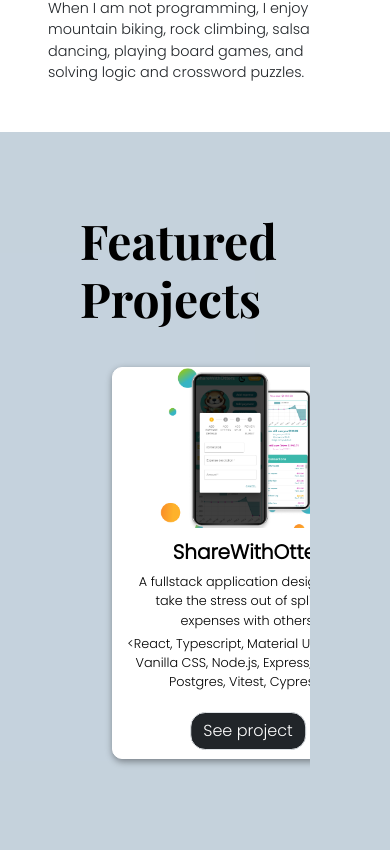
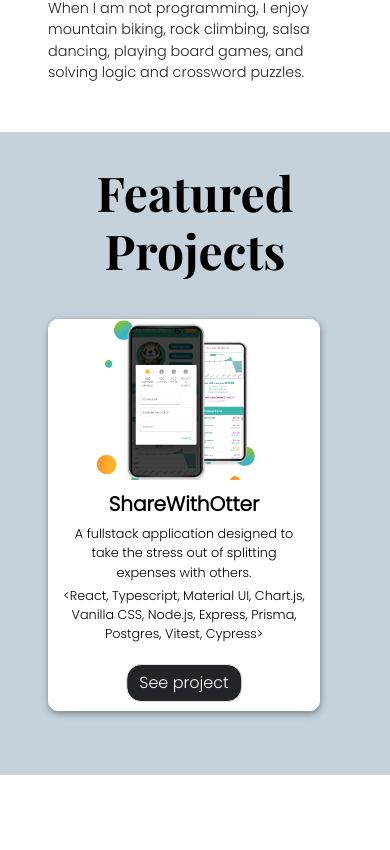
Before and after one commit to jleewest/portfolio, a React (Vite) app in the folder client/: page / in a window 390 px wide. Shown: the part 2034-2884 px from the top of the page. Built offline with nearby package versions, Linux system fonts and the light colour scheme.

Commit message:
style: responsive project page

```diff
--- a/client/src/css/Projects.css
+++ b/client/src/css/Projects.css
@@ -74,3 +74,18 @@
   text-decoration: none;
   color: white;
 }
+
+@media (max-width: 1083px) {
+  .Projects {
+    padding: 2rem 3rem;
+  }
+  .Projects h2 {
+    text-align: center;
+  }
+}
+
+@media (max-width: 500px) {
+  .Projects {
+    padding: 2rem 1rem;
+  }
+}
```
